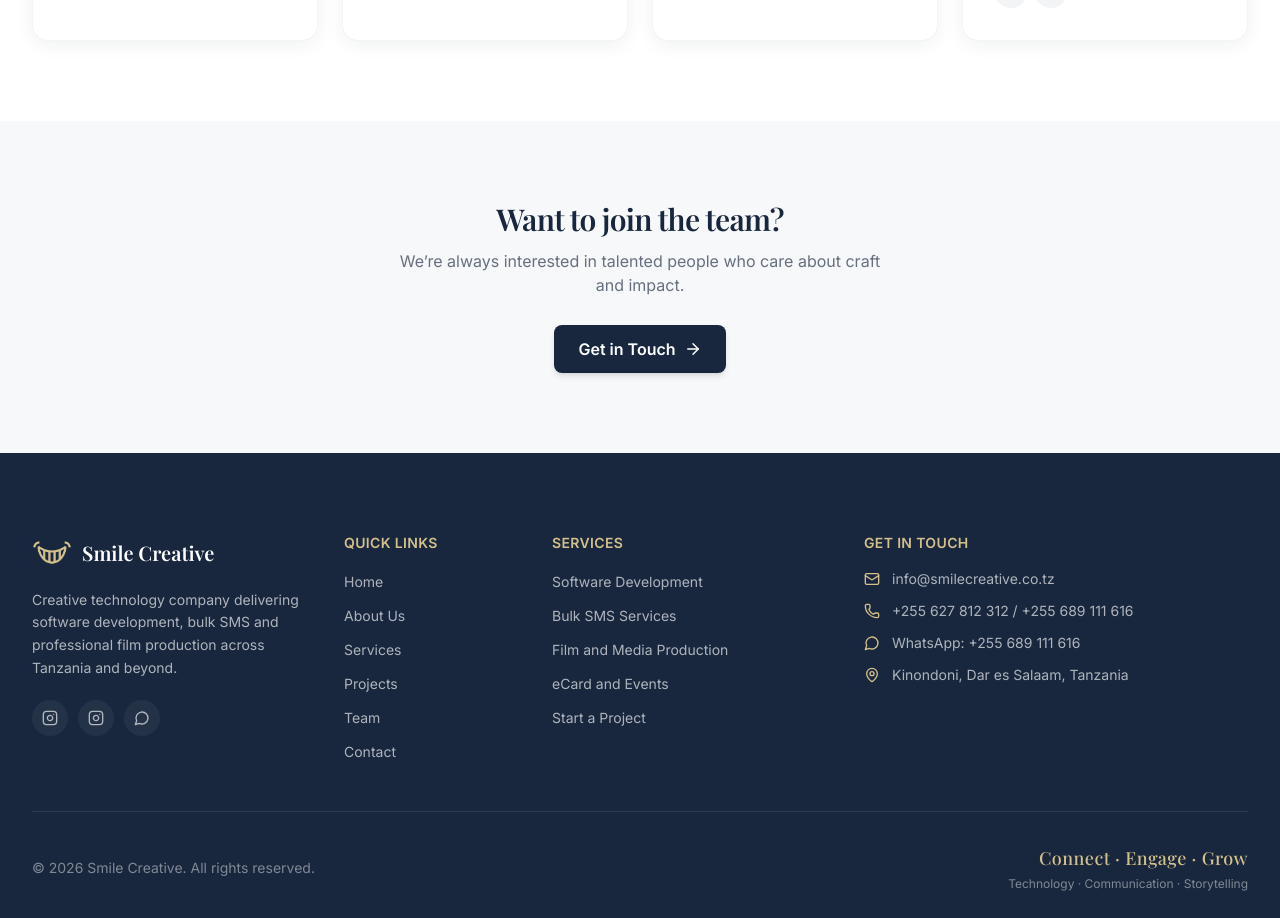
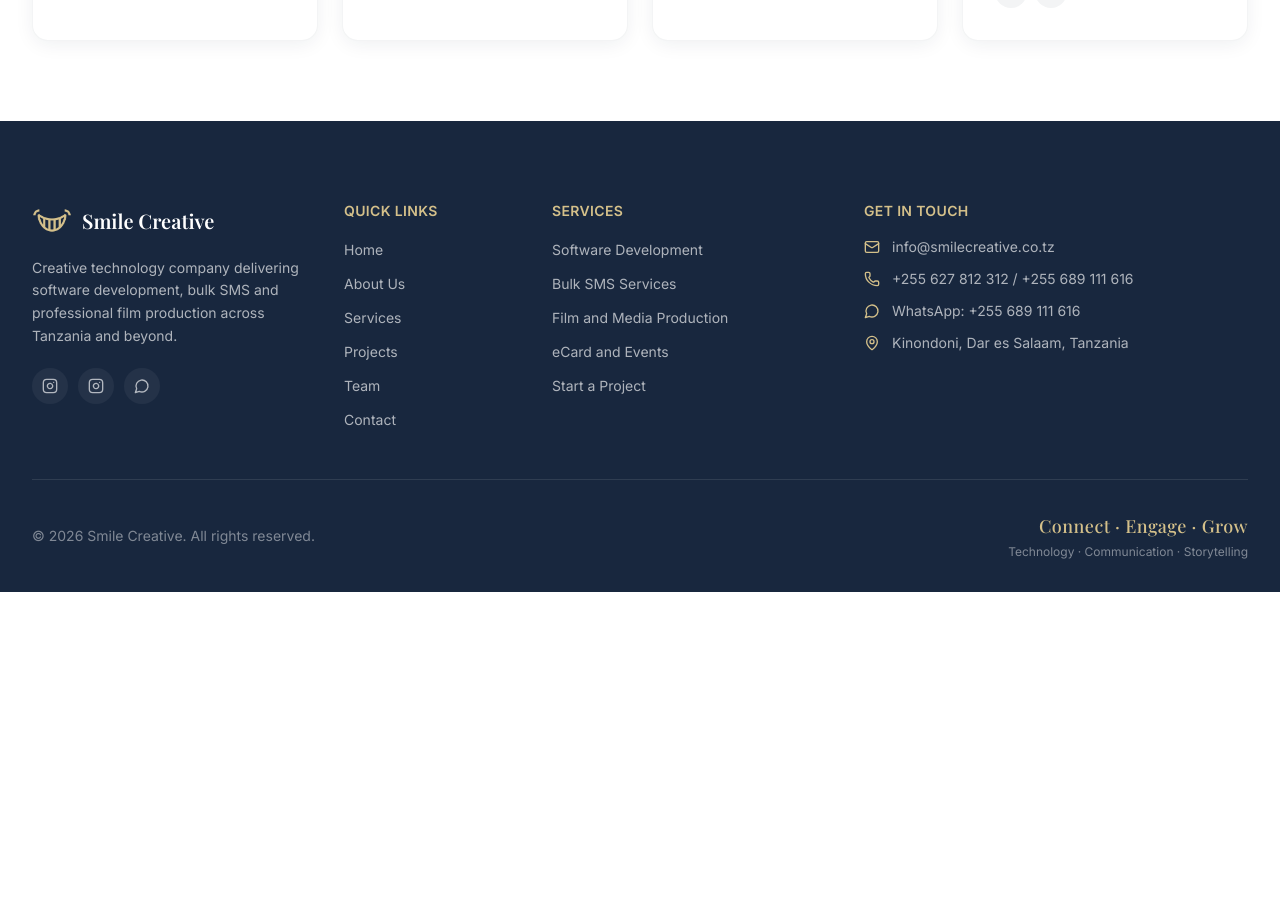
Before and after one commit to benrich09/smile-creative, a React (Vite) app: page /team in a window 1280 px wide. Shown: the part 948-1866 px from the top of the page. After the commit the page ends 1540 px from the top, so only its background shows below. Built offline with nearby package versions, Linux system fonts and the light colour scheme.

Commit message:
Fix this

```diff
--- a/src/pages/About.tsx
+++ b/src/pages/About.tsx
@@ -206,18 +206,6 @@
         </div>
       </section>
 
-      {/* CTA */}
-      <section className="section-padding gradient-navy">
-        <div className="container-custom text-center">
-          <h2 className="heading-display text-3xl text-white mb-3">Ready to work together?</h2>
-          <p className="text-white/70 mb-7 max-w-lg mx-auto">
-            Let’s discuss how Smile Creative can help you connect, engage and grow.
-          </p>
-          <Link to="/start-project" className="btn-primary">
-            Start a Project <ArrowRight size={18} />
-          </Link>
-        </div>
-      </section>
     </div>
   )
 }
--- a/src/pages/Team.tsx
+++ b/src/pages/Team.tsx
@@ -138,18 +138,6 @@
           </div>
         </div>
       </section>
-
-      <section className="section-padding bg-navy/[0.03]">
-        <div className="container-custom text-center">
-          <h2 className="heading-display text-3xl text-navy mb-3">Want to join the team?</h2>
-          <p className="text-navy/65 mb-7 max-w-lg mx-auto">
-            We’re always interested in talented people who care about craft and impact.
-          </p>
-          <Link to="/contact" className="btn-navy">
-            Get in Touch <ArrowRight size={18} />
-          </Link>
-        </div>
-      </section>
     </div>
   )
 }
```
